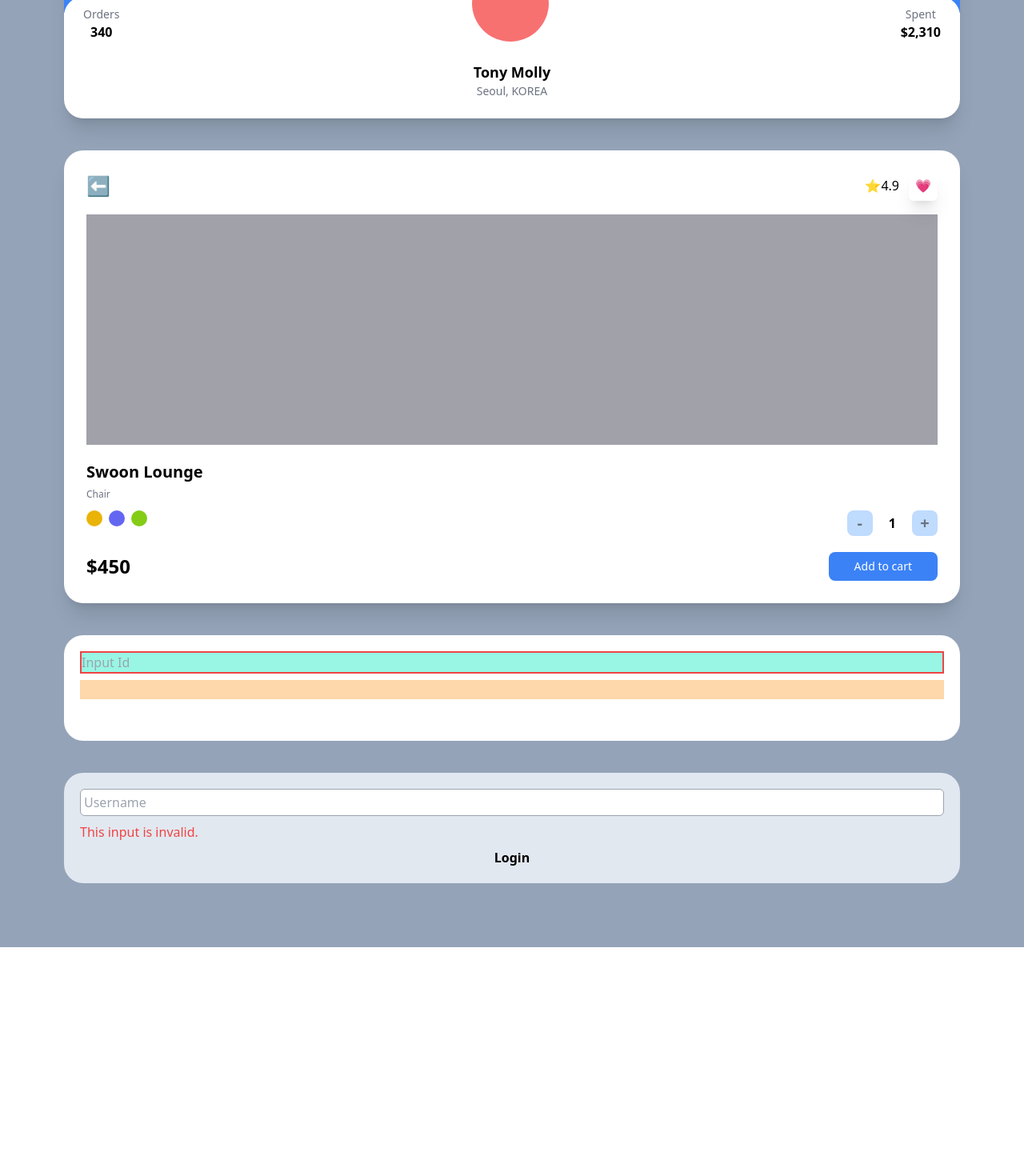
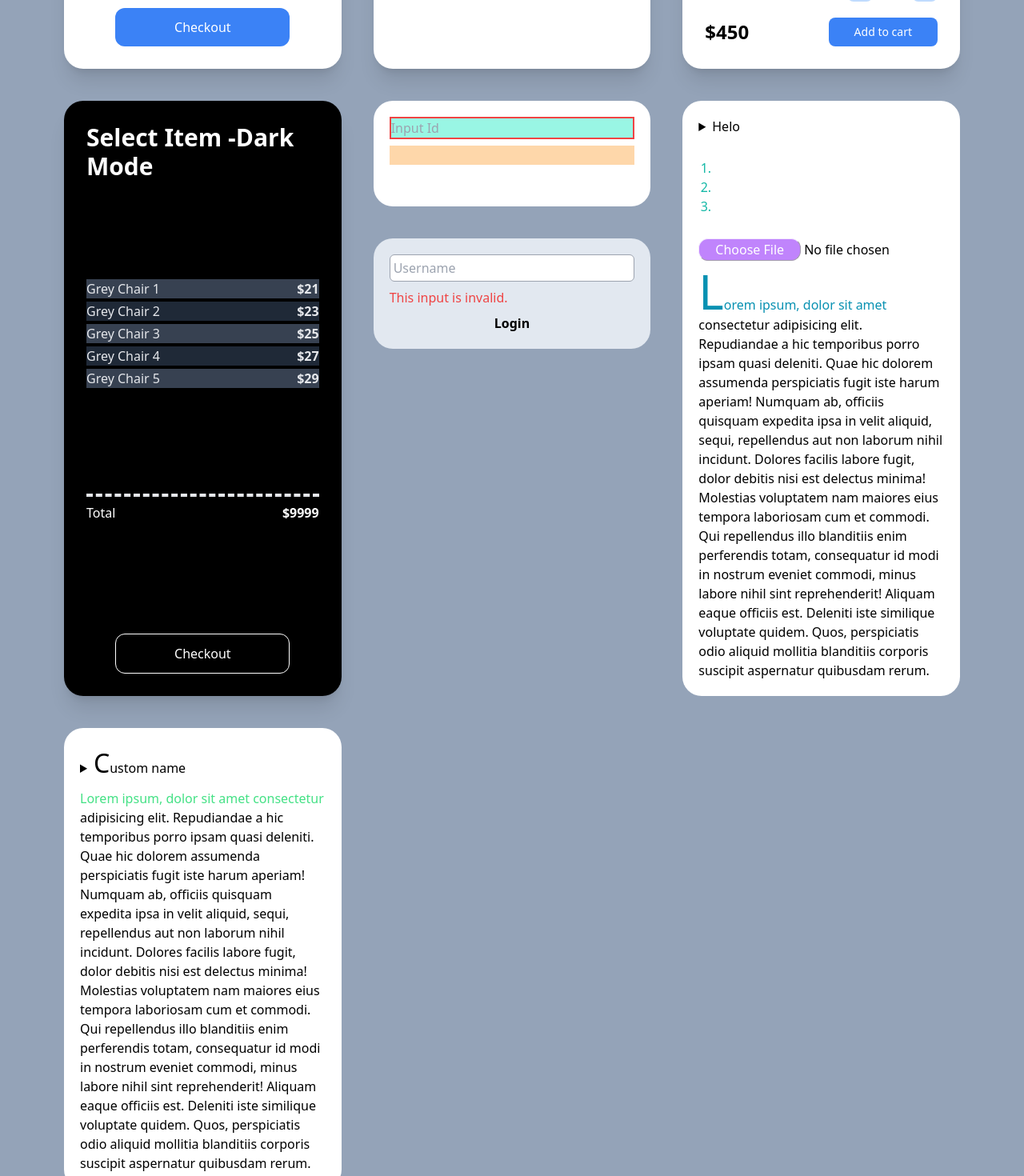
Before and after one commit to bakhanx/bk-market, a Next.js app: page / in a window 1280 px wide. Shown: the part 560-2030 px from the top of the page at 80% size. Before the commit the page ends 1744 px from the top, so only its background shows below. Built offline with nearby package versions, Linux system fonts and the light colour scheme.

Commit message:
tailwind tutorial end

```diff
--- a/pages/_app.tsx
+++ b/pages/_app.tsx
@@ -1,8 +1,12 @@
-import '../styles/globals.css'
-import type { AppProps } from 'next/app'
+import "../styles/globals.css";
+import type { AppProps } from "next/app";
 
 function MyApp({ Component, pageProps }: AppProps) {
-  return <Component {...pageProps} />
+  return (
+    <div className="dark">
+      <Component {...pageProps} />
+    </div>
+  );
 }
 
-export default MyApp
+export default MyApp;
--- a/pages/index.tsx
+++ b/pages/index.tsx
@@ -1,10 +1,11 @@
 import type { NextPage } from "next";
+import { useState } from "react";
 
 const Home: NextPage = () => {
   return (
-    <div className="bg-slate-400 py-20 px-20 grid gap-10 min-h-screen">
+    <div className="bg-slate-400 py-20 px-10 xl:px-20  grid gap-10 lg:grid-cols-2 xl:grid-cols-3 min-h-screen xl:place-content-center">
       {/* Select Item */}
-      <div className="bg-white p-7 rounded-3xl shadow-xl">
+      <div className="bg-white p-7 rounded-3xl shadow-xl flex flex-col justify-between">
         <span className="font-semibold text-3xl">Select Item</span>
         <ul>
           {[1, 2, 3, 4, 5].map((i) => (
@@ -30,7 +31,7 @@ const Home: NextPage = () => {
 
       {/* Profile */}
       <div className="bg-white overflow-hidden rounded-3xl shadow-xl group">
-        <div className="bg-blue-500 p-6 pb-14">
+        <div className=" portrait:bg-indigo-500 landscape:bg-teal-500 p-6 pb-14 xl:pb-40">
           <span className="text-white text-2xl">Profile</span>
         </div>
         <div className="rounded-3xl p-6 relative -top-5 bg-white">
@@ -53,7 +54,7 @@ const Home: NextPage = () => {
       </div>
 
       {/* Detail of Item */}
-      <div className="bg-white p-7 rounded-3xl shadow-xl">
+      <div className="bg-white p-7 rounded-3xl shadow-xl lg:col-span-2 xl:col-span-1">
         <div className="flex mb-5 justify-between items-center">
           <span className="text-2xl">⬅</span>
           <div className="space-x-3">
@@ -90,7 +91,38 @@ const Home: NextPage = () => {
         </div>
       </div>
 
-      {/* form */}
+      {/* Select Item -Dark Mode */}
+      <div className="bg-white p-7 rounded-3xl shadow-xl flex flex-col justify-between dark:bg-black ">
+        <span className="font-semibold text-3xl dark:text-white">
+          Select Item -Dark Mode
+        </span>
+        <ul>
+          {[1, 2, 3, 4, 5].map((i) => (
+            <div
+              key={i}
+              className="flex justify-between my-1 odd:bg-blue-50 even:bg-yellow-50 dark:odd:bg-gray-700 dark:even:bg-gray-800"
+            >
+              <span className="text-gray-500 dark:text-gray-200">
+                Grey Chair {i}
+              </span>
+              <span className="font-semibold dark:text-gray-200">
+                ${19 + i * 2}
+              </span>
+            </div>
+          ))}
+        </ul>
+
+        <div className="flex justify-between mt-2 pt-2 border-t-4 border-dashed dark:text-white">
+          <span>Total</span>
+          <span className="font-semibold">$9999</span>
+        </div>
+
+        <button className="mt-5 bg-blue-500 dark:bg-black dark:border dark:border-white text-white p-3 rounded-xl w-3/4 hover:bg-teal-500 dark:hover:bg-white dark:hover:text-black active:bg-teal-700 mx-auto block">
+          Checkout
+        </button>
+      </div>
+
+      {/* form, Login*/}
       <div>
         <form className="p-5 flex flex-col space-y-2 bg-white rounded-3xl focus-within:bg-green-200">
           <input
@@ -102,16 +134,79 @@ const Home: NextPage = () => {
           <input required type="text" className="required: bg-orange-200" />
           <input disabled type="text" className="disabled:opacity-0" />
         </form>
+        <div className="py-5"></div>
+        <form className="space-y-2 flex flex-col p-5 bg-slate-200 rounded-3xl">
+          <input
+            type="text"
+            required
+            placeholder="Username"
+            className="border p-1 border-gray-400 rounded-md peer"
+          />
+          <span className="text-red-500 peer-valid:hidden">
+            This input is invalid.
+          </span>
+          <span className="text-sky-500 peer-invalid:hidden">Welcome!</span>
+          <input type="submit" value="Login" className="font-bold " />
+        </form>
       </div>
 
-      {/* Login */}
-      <div>
-        <form className="space-y-2 flex flex-col p-5 bg-slate-200 rounded-3xl">
-          <input type="text" required placeholder="Username" className="border p-1 border-gray-400 rounded-md peer" />
-          <span className="text-red-500 peer-valid:hidden">This input is invalid.</span>
-          <span className="text-sky-500 peer-invalid:hidden">Welcome!</span>
-          <input type="submit" value="Login" className="font-bold "/>
-        </form>
+      {/* Summary, List, File,  */}
+      <div className="flex flex-col space-y-2 p-5 bg-white rounded-3xl">
+        <details className="select-none open:text-white open:bg-indigo-400">
+          <summary className="hover:cursor-pointer">Helo</summary>
+          <span className="">My Name is Good</span>
+        </details>
+
+        <ul className="list-decimal marker:text-teal-500 p-5">
+          <li></li>
+          <li></li>
+          <li></li>
+        </ul>
+
+        <input
+          type="file"
+          className="file:border file:border-purple-100 file:rounded-xl file:px-5 file:text-white file:cursor-pointer file:hover:bg-white file:hover:text-purple-400 file:hover:border file:hover:border-purple-400 file:bg-purple-400 pointer-events-none file:pointer-events-auto transition-colors"
+        />
+
+        <p className="first-letter:text-6xl first-letter:hover:text-purple-400 first-line:text-cyan-600 first-letter:cursor-pointer">
+          Lorem ipsum, dolor sit amet consectetur adipisicing elit. Repudiandae
+          a hic temporibus porro ipsam quasi deleniti. Quae hic dolorem
+          assumenda perspiciatis fugit iste harum aperiam! Numquam ab, officiis
+          quisquam expedita ipsa in velit aliquid, sequi, repellendus aut non
+          laborum nihil incidunt. Dolores facilis labore fugit, dolor debitis
+          nisi est delectus minima! Molestias voluptatem nam maiores eius
+          tempora laboriosam cum et commodi. Qui repellendus illo blanditiis
+          enim perferendis totam, consequatur id modi in nostrum eveniet
+          commodi, minus labore nihil sint reprehenderit! Aliquam eaque officiis
+          est. Deleniti iste similique voluptate quidem. Quos, perspiciatis odio
+          aliquid mollitia blanditiis corporis suscipit aspernatur quibusdam
+          rerum.
+        </p>
+      </div>
+
+      {/* Custom className - JIT (Just In Time) */}
+      <div className="flex flex-col space-y-2 p-5 bg-white rounded-3xl">
+        <details className="select-none open:text-white open:bg-indigo-400">
+          <summary className="hover:cursor-pointer first-letter:text-[32px]">
+            Custom name
+          </summary>
+          <span className="">My Name is Good</span>
+        </details>
+
+        <p className="first-line:text-[#44e185] ">
+          Lorem ipsum, dolor sit amet consectetur adipisicing elit. Repudiandae
+          a hic temporibus porro ipsam quasi deleniti. Quae hic dolorem
+          assumenda perspiciatis fugit iste harum aperiam! Numquam ab, officiis
+          quisquam expedita ipsa in velit aliquid, sequi, repellendus aut non
+          laborum nihil incidunt. Dolores facilis labore fugit, dolor debitis
+          nisi est delectus minima! Molestias voluptatem nam maiores eius
+          tempora laboriosam cum et commodi. Qui repellendus illo blanditiis
+          enim perferendis totam, consequatur id modi in nostrum eveniet
+          commodi, minus labore nihil sint reprehenderit! Aliquam eaque officiis
+          est. Deleniti iste similique voluptate quidem. Quos, perspiciatis odio
+          aliquid mollitia blanditiis corporis suscipit aspernatur quibusdam
+          rerum.
+        </p>
       </div>
     </div>
   );
--- a/tailwind.config.js
+++ b/tailwind.config.js
@@ -7,5 +7,6 @@ module.exports = {
   theme: {
     extend: {},
   },
+  darkMode: "class",
   plugins: [],
 };
```
